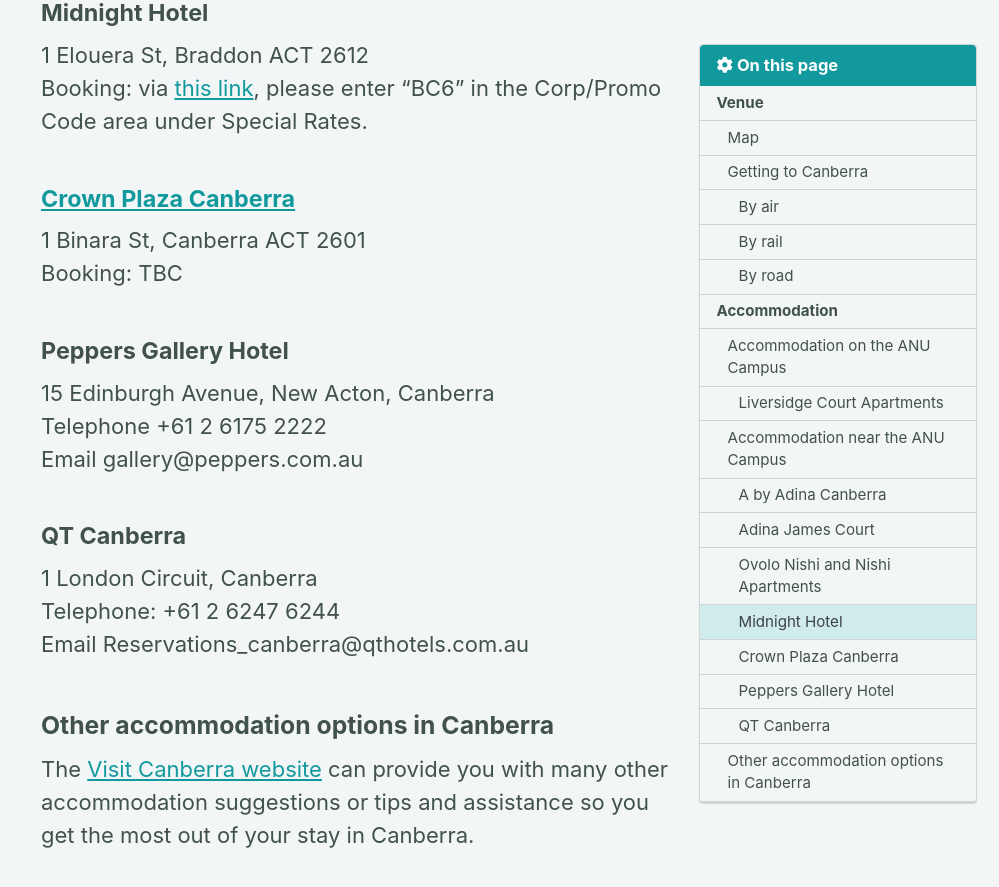
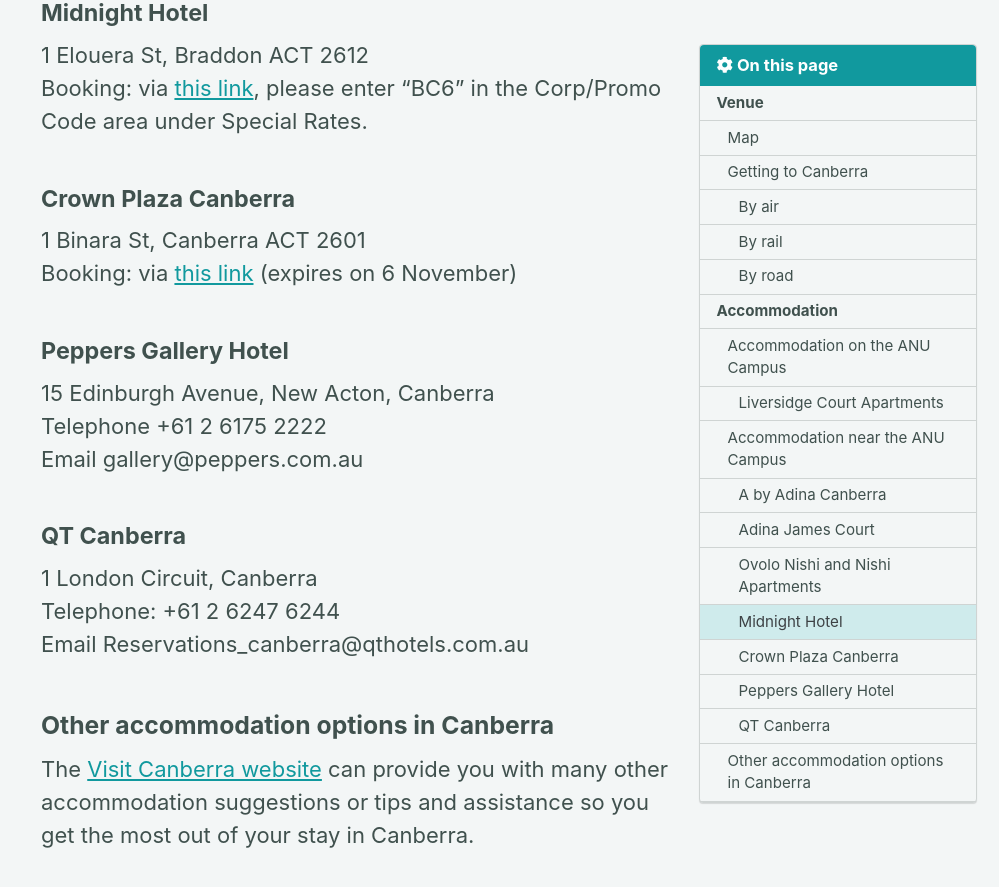
Before and after one commit to jkkummerfeld/alta2025, a Jekyll site: the page built from _pages/venue.md, in a window 1280 px wide and 900 px high, scrolled down 3131 px. Shown: the top 887 px of the window, without its empty margins (281-1280 px from the left). Built offline with Jekyll 4.4.1, drawn with Linux system fonts in a browser that asks for light colours; cached includes are drawn as plain includes.

Commit message:
Update accom

```diff
--- a/_pages/venue.md
+++ b/_pages/venue.md
@@ -69,10 +69,10 @@ Booking: please email events.nishi@ovolohotels.com with booking code “ALTA ANU
 1 Elouera St, Braddon ACT 2612
 Booking: via [this link](https://www.marriott.com/en-us/hotels/cbrak-midnight-hotel-autograph-collection/overview/), please enter "BC6” in the Corp/Promo Code area under Special Rates.
 
-#### [Crown Plaza Canberra](https://canberra.crowneplaza.com/)
+#### Crown Plaza Canberra
 
 1 Binara St, Canberra ACT 2601
-Booking: TBC
+Booking: via [this link](https://book.passkey.com/event/50918846/owner/9796011/home) (expires on 6 November)
 
 #### Peppers Gallery Hotel
 
```
